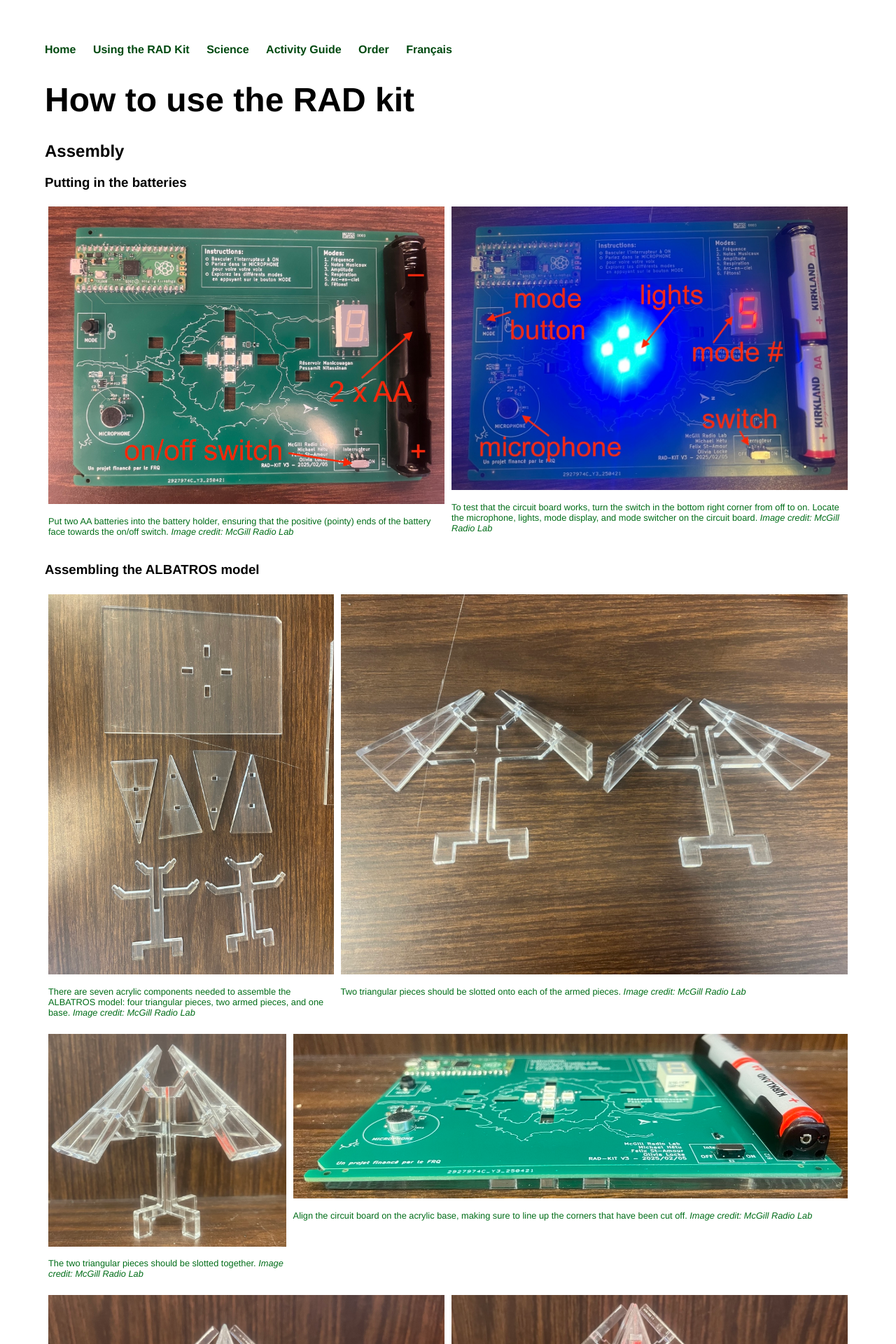
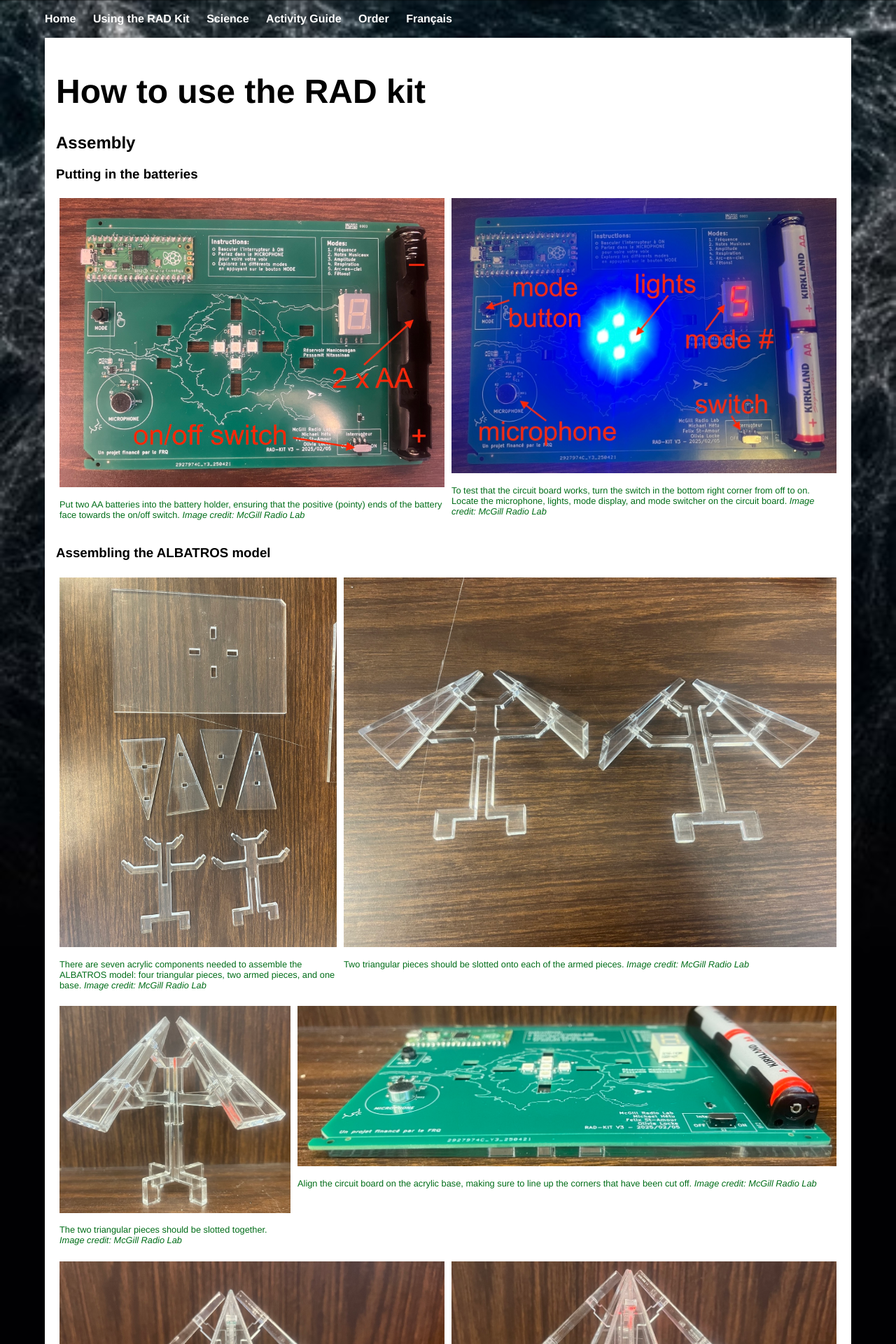
Before and after one commit to Radio-Astronomy-Demonstration/radio-astronomy-demonstration.github.io, a Jekyll site: the page built from en/usage/index.html, in a window 1280 px wide. Shown: the top 1920 px of the page at 70% size. Built offline with Jekyll 4.4.1, drawn with Linux system fonts in a browser that asks for light colours; some of the changed text lies outside the part shown.

Commit message:
Added in background image and edited CSS

```diff
--- a/_layouts/english.html
+++ b/_layouts/english.html
@@ -6,7 +6,7 @@
 			<link rel="stylesheet" type="text/css" href="/css/main.css">
 		</head>
 		<body>
-			<nav class="heading">
+			<nav class="nav-links">
 	    		<ul>
 	        		<li><a href="/en/">Home</a></li>
 		        	<li><a href="/en/usage">Using the RAD Kit</a></li>
@@ -16,15 +16,16 @@
                     <li><a href="/fr/">Français</a></li>
 	    		</ul>
 			</nav>
-			<div class="container">
+			<div class="content-container">
 
 			{{ content }}
 
-			</div><!-- /.container -->
-			<footer>
+			</div>
+			<footer class="nav-links">
 	    		<ul>
 	        		<li><a href="mailto:felix.st-amour@mail.mcgill.ca">Email</a></li>
 	        		<li><a href="https://github.com/Radio-Astronomy-Demonstration/">GitHub</a></li>
+                    <li><em>Image credit: Maureen Teyssier/Rutgers University and Andrew Pontzen/University College London </em></li>
 				</ul>
 			</footer>
 		</body>
--- a/css/main.css
+++ b/css/main.css
@@ -1,7 +1,16 @@
 body {
+    background-image: url("/media/cosmic-dark-age.jpg");
+    background-attachment: fixed;
+    background-size: cover;
     font-family:'Helvetica', 'Arial', 'Sans-Serif';
-    margin: 60px auto;
+    margin: auto;
     width: 90%;
+
+}
+
+.content-container{
+    background-color: white;
+    padding: 1em;
 }
 /* a {
     text-decoration: none;
@@ -27,18 +36,22 @@ a:hover { /* mouse over link */
 a:active { /* selected link */
   color: #3b8480;
 }
-nav.heading ul, footer ul {
+
+.nav-links ul {
     /* font-family:'Helvetica', 'Arial', 'Sans-Serif'; */
     padding: 0px;
     list-style: none;
-    font-weight: bold;
 }
-nav.heading ul li, footer ul li {
+
+.nav-links ul li {
     display: inline;
     margin-right: 20px;
+    color: #ccc;
 }
-nav.heading ul li a {
-    color: #004910;
+
+.nav-links ul li a {
+    font-weight: bold;
+    color: white;
     text-decoration: none;
 }
 
--- a/en/usage/index.html
+++ b/en/usage/index.html
@@ -110,3 +110,23 @@ title: How to use the RAD kit
 </div>
 
 <h2>Using each of the modes</h2>
+
+<p>The modes can be cycled through using the button in the top left corner of the circuit board. There are six modes:
+    <ul>
+        <li>Frequency</li>
+        <li>Musical Notes</li>
+        <li>Amplitude</li>
+        <li>Breathing</li>
+        <ul>
+            <li>The lights increase and decrease in brightness cyclically.</li>
+        </ul>
+        <li>Rainbow</li>
+        <ul>
+            <li>In this mode, the lights cycle through the colors of the rainbow.</li>
+        </ul>
+        <li>Party!</li>
+        <ul>
+            <li>In this mode, the lights flash randomly.</li>
+        </ul>
+    </ul>
+</p>
```
Also changed, not shown: _layouts/french.html (+5 -4 lines), media/cosmic-dark-age.jpg (added).
